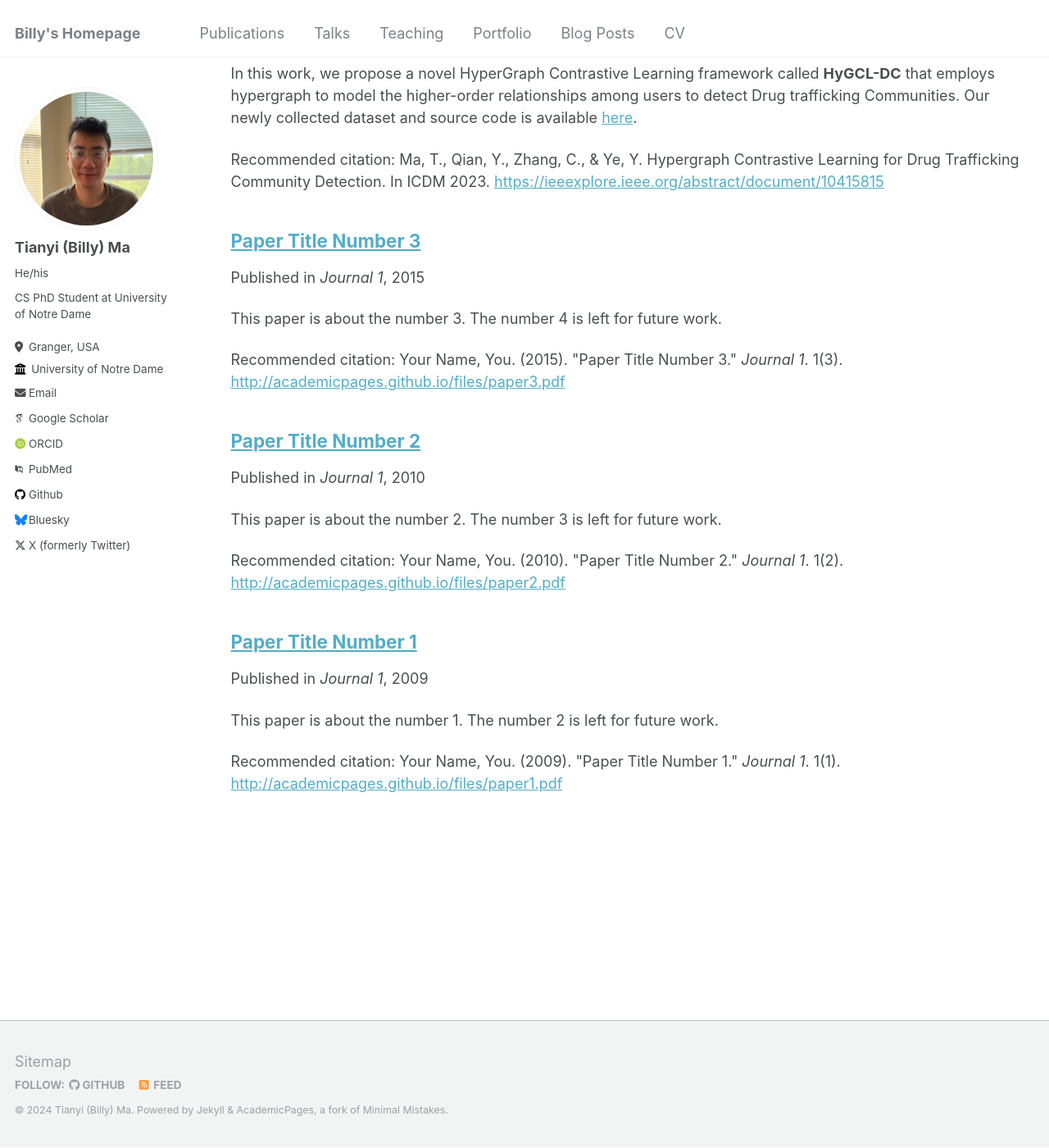
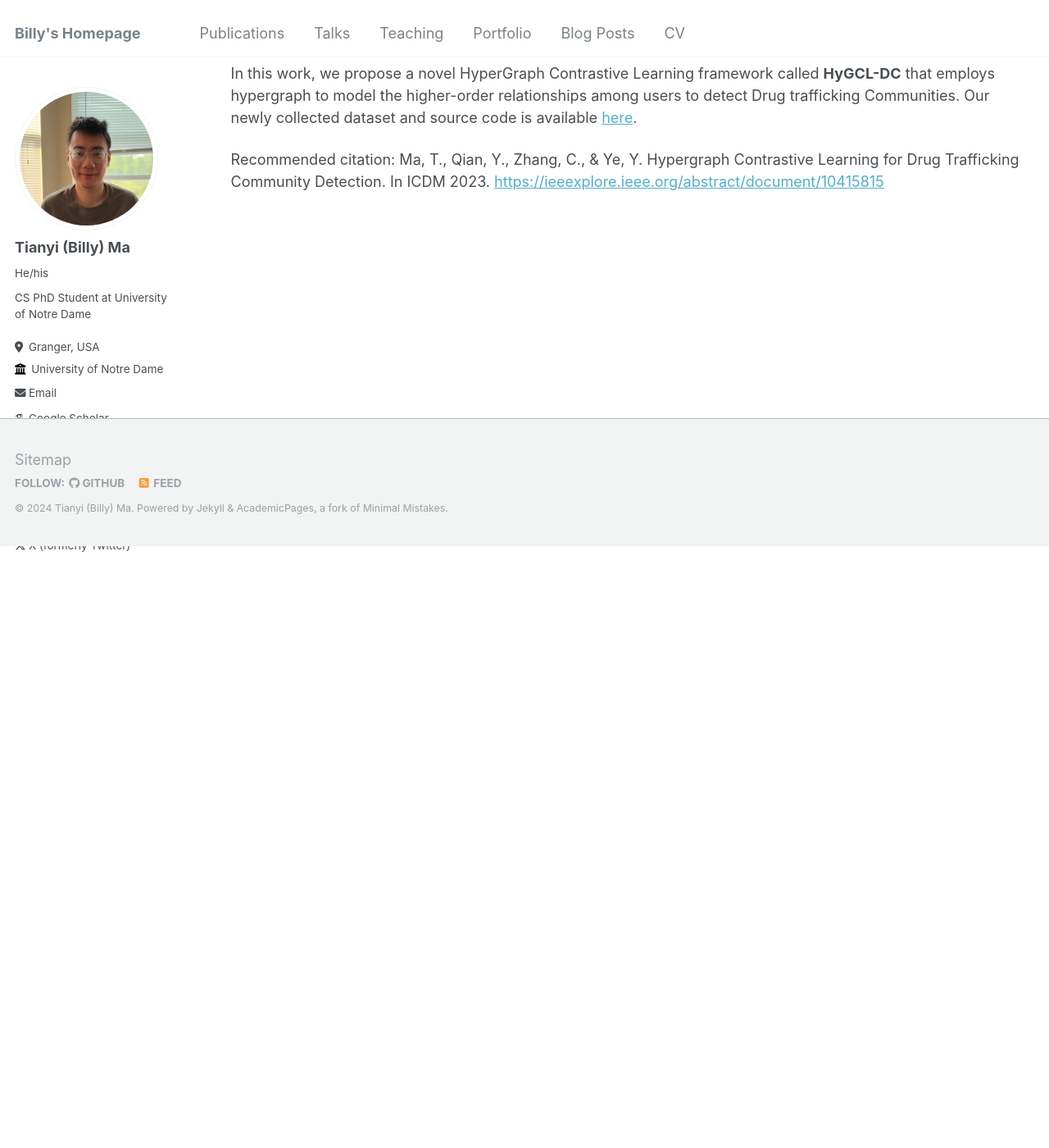
Before and after one commit to Tianyi-Billy-Ma/Tianyi-Billy-Ma.github.io, a Jekyll site: the page built from _pages/publications.md, in a window 1280 px wide and 1400 px high, scrolled down 756 px. Shown: the whole window at 82% size. Built offline with Jekyll 4.4.1, drawn with Linux system fonts in a browser that asks for light colours; some web fonts are replaced; after the commit the page ends 1421 px from its top, so only the background shows below that.

```diff
--- a/_publications/2009-10-01-paper-title-number-1.md
+++ /dev/null
@@ -1,12 +0,0 @@
----
-title: "Paper Title Number 1"
-collection: publications
-permalink: /publication/2009-10-01-paper-title-number-1
-excerpt: 'This paper is about the number 1. The number 2 is left for future work.'
-date: 2009-10-01
-venue: 'Journal 1'
-paperurl: 'http://academicpages.github.io/files/paper1.pdf'
-citation: 'Your Name, You. (2009). &quot;Paper Title Number 1.&quot; <i>Journal 1</i>. 1(1).'
----
-
-The contents above will be part of a list of publications, if the user clicks the link for the publication than the contents of section will be rendered as a full page, allowing you to provide more information about the paper for the reader. When publications are displayed as a single page, the contents of the above "citation" field will automatically be included below this section in a smaller font.
--- a/_publications/2010-10-01-paper-title-number-2.md
+++ /dev/null
@@ -1,12 +0,0 @@
----
-title: "Paper Title Number 2"
-collection: publications
-permalink: /publication/2010-10-01-paper-title-number-2
-excerpt: 'This paper is about the number 2. The number 3 is left for future work.'
-date: 2010-10-01
-venue: 'Journal 1'
-paperurl: 'http://academicpages.github.io/files/paper2.pdf'
-citation: 'Your Name, You. (2010). &quot;Paper Title Number 2.&quot; <i>Journal 1</i>. 1(2).'
----
-
-The contents above will be part of a list of publications, if the user clicks the link for the publication than the contents of section will be rendered as a full page, allowing you to provide more information about the paper for the reader. When publications are displayed as a single page, the contents of the above "citation" field will automatically be included below this section in a smaller font.
--- a/_publications/2015-10-01-paper-title-number-3.md
+++ /dev/null
@@ -1,12 +0,0 @@
----
-title: "Paper Title Number 3"
-collection: publications
-permalink: /publication/2015-10-01-paper-title-number-3
-excerpt: 'This paper is about the number 3. The number 4 is left for future work.'
-date: 2015-10-01
-venue: 'Journal 1'
-paperurl: 'http://academicpages.github.io/files/paper3.pdf'
-citation: 'Your Name, You. (2015). &quot;Paper Title Number 3.&quot; <i>Journal 1</i>. 1(3).'
----
-
-The contents above will be part of a list of publications, if the user clicks the link for the publication than the contents of section will be rendered as a full page, allowing you to provide more information about the paper for the reader. When publications are displayed as a single page, the contents of the above "citation" field will automatically be included below this section in a smaller font.
```
Also changed, not shown: _pages/about.md (+2 -1 lines).
